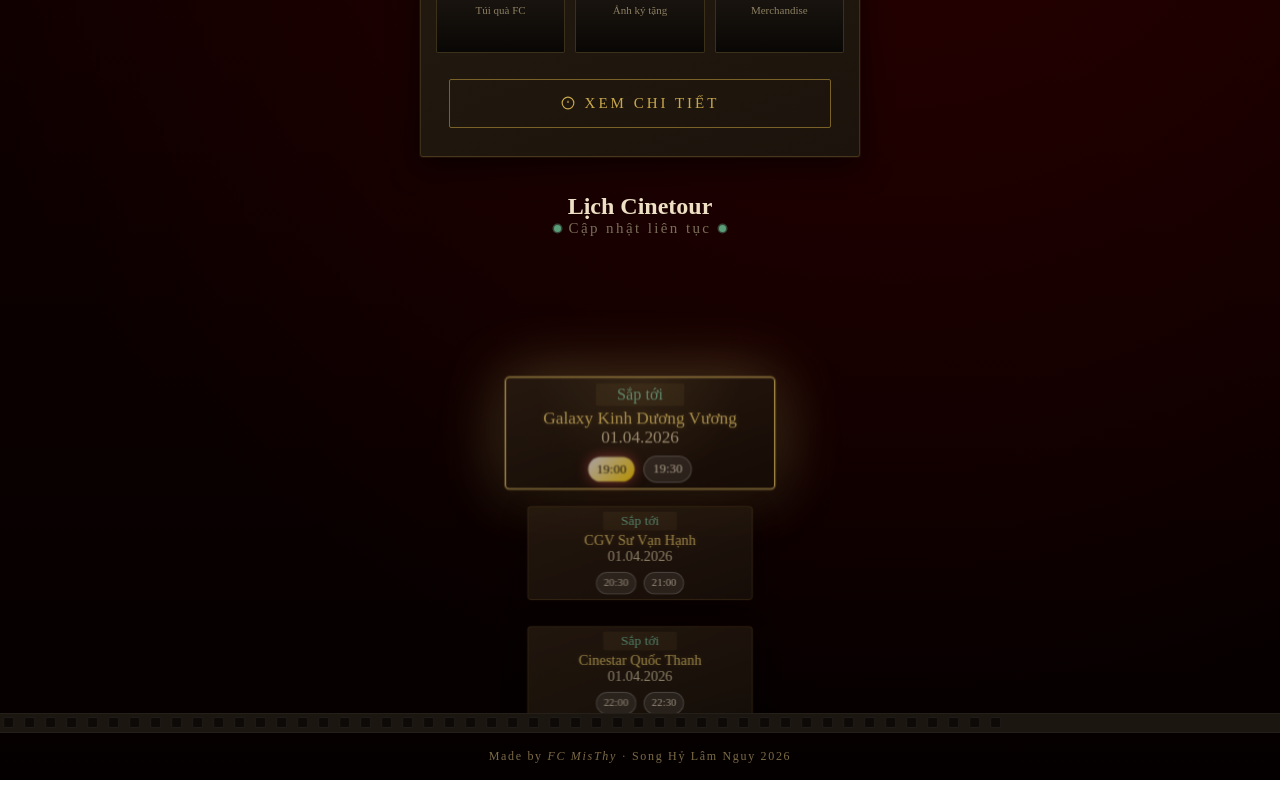
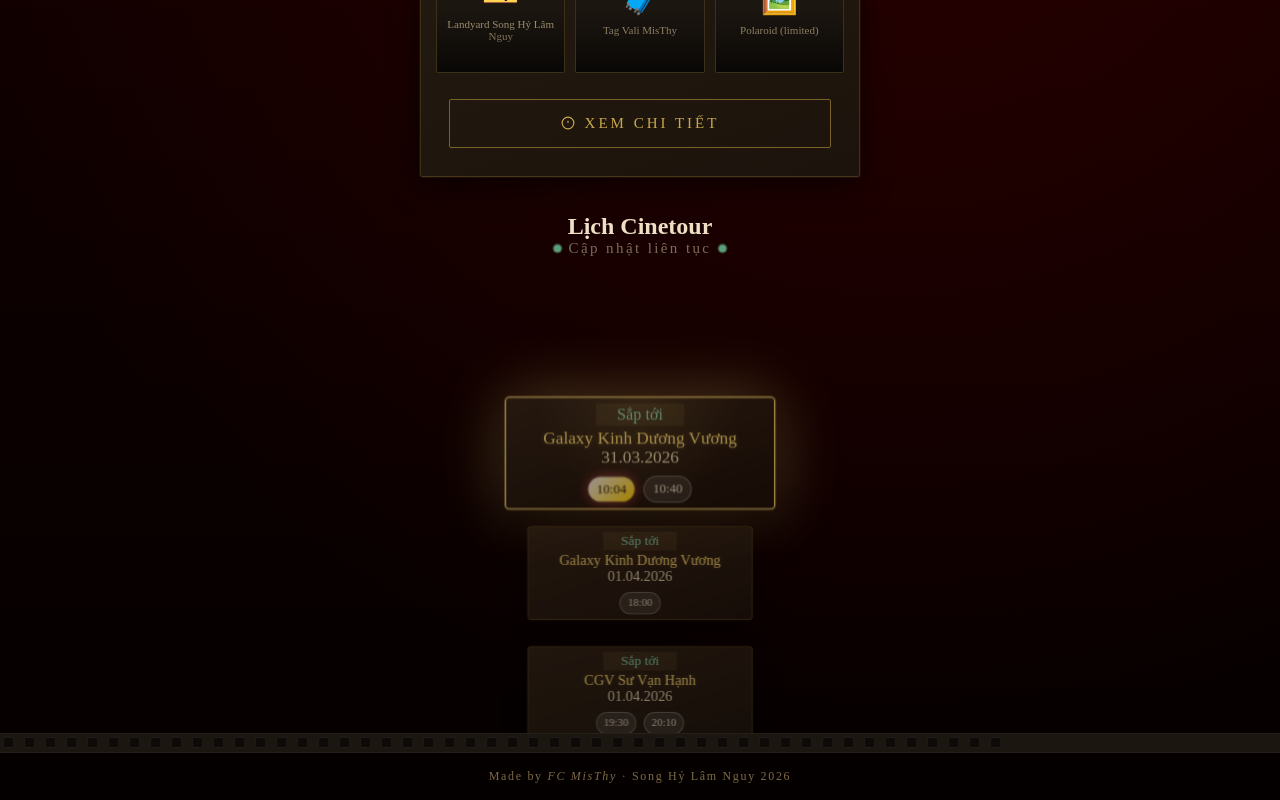
Before and after one commit to nth-Higooo/SongHy, a React (Vite) app: page / in a window 1280 px wide. Shown: the part 1834-2634 px from the top of the page. Built offline with nearby package versions, Linux system fonts and the light colour scheme; a web font is replaced by a local one.

Commit message:
update cinetour schedule

```diff
--- a/src/components/Giveaway.jsx
+++ b/src/components/Giveaway.jsx
@@ -1,13 +1,13 @@
 const steps = [
-  "Giữ lại vé hoặc ảnh chụp tại rạp.",
-  "Đăng review kèm hashtag chương trình.",
-  "Gửi link bài đăng cho FC để tham gia bốc thăm may mắn.",
+  "Chụp ảnh check in tại poster/booth hoặc chụp vé (Có chữ SHLN).",
+  "Đăng bài review kèm hashtag #SongHyLamNguy #SHLN.",
+  "Điền form link bài đăng review.",
 ];
 
 const gifts = [
-  { icon: "🧧", name: "Túi quà FC" },
-  { icon: "📸", name: "Ảnh ký tặng" },
-  { icon: "🎀", name: "Merchandise" },
+  { icon: "🎫", name: " Landyard Song Hỷ Lâm Nguy " },
+  { icon: "🧳", name: "Tag Vali MisThy" },
+  { icon: "🖼️", name: "Polaroid (limited)" },
 ];
 
 export default function Giveaway() {
--- a/src/components/Roadmap.jsx
+++ b/src/components/Roadmap.jsx
@@ -5,21 +5,30 @@ export const milestones = [
   {
     city: "HCM",
     venue: "Galaxy Kinh Dương Vương",
+    date: "31.03.2026",
+    times: ["10:04", "10:40"],
+  },
+  // 01/04
+  {
+    city: "HCM",
+    venue: "Galaxy Kinh Dương Vương",
     date: "01.04.2026",
-    times: ["19:00", "19:30"],
+    times: ["18:00"],
   },
   {
     city: "HCM",
     venue: "CGV Sư Vạn Hạnh",
     date: "01.04.2026",
-    times: ["20:30", "21:00"],
+    times: ["19:30", "20:10"],
   },
   {
     city: "HCM",
     venue: "Cinestar Quốc Thanh",
     date: "01.04.2026",
-    times: ["22:00", "22:30"],
+    times: ["21:30", "22:00"],
   },
+
+  // 02/04
   {
     city: "HCM",
     venue: "Lotte Cinema Gò Vấp",
@@ -28,15 +37,135 @@ export const milestones = [
   },
   {
     city: "HCM",
-    venue: "BHD Quang Trung",
+    venue: "BHD Star Quang Trung",
     date: "02.04.2026",
-    times: ["20:30"],
+    times: ["20:30", "20:50"],
   },
   {
     city: "HCM",
     venue: "Beta Quang Trung",
     date: "02.04.2026",
     times: ["21:30", "22:00"],
+  },
+
+  // 03/04
+  {
+    city: "HCM",
+    venue: "CGV Landmark 81",
+    date: "03.04.2026",
+    times: ["18:00", "18:30"],
+  },
+  {
+    city: "HCM",
+    venue: "CGV Giga Mall",
+    date: "03.04.2026",
+    times: ["19:30", "20:00"],
+  },
+  {
+    city: "HCM",
+    venue: "Beta Ung Văn Khiêm",
+    date: "03.04.2026",
+    times: ["21:00", "21:30"],
+  },
+
+  // 04/04
+  {
+    city: "Biên Hòa",
+    venue: "Lotte Cinema Vincom Biên Hòa",
+    date: "04.04.2026",
+    times: ["18:00", "18:30"],
+  },
+  {
+    city: "Bình Dương",
+    venue: "CGV AEON Canary",
+    date: "04.04.2026",
+    times: ["20:00"],
+  },
+  {
+    city: "Bình Dương",
+    venue: "CGV Bình Dương Square",
+    date: "04.04.2026",
+    times: ["21:00", "21:30"],
+  },
+
+  // 05/04
+  {
+    city: "HCM",
+    venue: "Cinestar Sinh Viên",
+    date: "05.04.2026",
+    times: ["18:00", "18:30"],
+  },
+  {
+    city: "HCM",
+    venue: "BHD Star Lê Văn Việt",
+    date: "05.04.2026",
+    times: ["19:30", "20:00"],
+  },
+  {
+    city: "HCM",
+    venue: "CGV Vincom Mega Mall Grand Park",
+    date: "05.04.2026",
+    times: ["21:00", "21:30"],
+  },
+
+  // 06/04
+  {
+    city: "HCM",
+    venue: "Galaxy Parc Mall",
+    date: "06.04.2026",
+    times: ["18:00", "18:30"],
+  },
+  {
+    city: "HCM",
+    venue: "Lotte Cinema Nam Sài Gòn",
+    date: "06.04.2026",
+    times: ["19:30", "20:00"],
+  },
+  {
+    city: "HCM",
+    venue: "CGV Crescent Mall",
+    date: "06.04.2026",
+    times: ["21:00"],
+  },
+
+  // 07/04
+  {
+    city: "HCM",
+    venue: "Galaxy Nguyễn Du",
+    date: "07.04.2026",
+    times: ["18:00", "18:30"],
+  },
+  {
+    city: "HCM",
+    venue: "Mega GS Cao Thắng",
+    date: "07.04.2026",
+    times: ["19:30", "20:00"],
+  },
+  {
+    city: "HCM",
+    venue: "Beta Trần Quang Khải",
+    date: "07.04.2026",
+    times: ["21:00", "21:30"],
+  },
+
+  // 08/04
+  {
+    city: "HCM",
+    venue: "CGV AEON Bình Tân",
+    date: "08.04.2026",
+    times: ["18:40"],
+  },
+  {
+    city: "HCM",
+    venue: "CGV Celadon Tân Phú",
+    date: "08.04.2026",
+    times: ["19:30", "20:00"],
+  },
+  {
+    city: "HCM",
+    venue: "Galaxy Tân Bình",
+    date: "08.04.2026",
+    times: ["21:00", "21:30"],
   },
 ];
 
@@ -85,24 +214,81 @@ function getGlobalNearest(sorted, now) {
 function getStatus(dateStr, times, now) {
   if (!times?.length) return "tbd";
 
+  const TWO_HOURS = 2 * 60 * 60 * 1000;
+
   const allTimes = times.map((t) => parseDateTime(dateStr, t));
 
-  if (allTimes.every((t) => now > t)) return "past";
+  // nếu có mốc nào nằm trong khoảng [-2h, +∞) => vẫn coi là current
+  if (
+    allTimes.some((t) => {
+      const diff = now - t;
+      return diff >= 0 && diff <= TWO_HOURS;
+    })
+  ) {
+    return "current";
+  }
 
-  if (allTimes.some((t) => Math.abs(now - t) < 60 * 60 * 1000))
-    return "current";
+  // nếu có mốc sắp tới
+  if (allTimes.some((t) => t > now)) {
+    return "upcoming";
+  }
 
-  return "upcoming";
+  return "past";
 }
-
 function formatCountdown(diff) {
   if (diff <= 0) return "Đang diễn ra";
 
-  const h = Math.floor(diff / (1000 * 60 * 60));
-  const m = Math.floor((diff % (1000 * 60 * 60)) / (1000 * 60));
-  const s = Math.floor((diff % (1000 * 60)) / 1000);
+  const totalSec = Math.floor(diff / 1000);
+  const d = Math.floor(totalSec / (3600 * 24));
+  const h = Math.floor((totalSec % (3600 * 24)) / 3600);
+  const m = Math.floor((totalSec % 3600) / 60);
+  const s = totalSec % 60;
 
-  return `${h}h ${m}m ${s}s`;
+  if (d > 0) return `${d} ngày`;
+  if (h > 0) return `${h}h`;
+  if (m > 0) return `${m}m ${s}s`;
+  return `${s}s`;
+}
+
+function getTimeStatus(dateStr, timeStr, now) {
+  const t = parseDateTime(dateStr, timeStr);
+  if (!t) return { type: "tbd", label: timeStr };
+
+  const TWO_HOURS = 2 * 60 * 60 * 1000;
+  const diff = t - now;
+
+  // đang diễn ra (tới +2h)
+  if (diff <= 0 && Math.abs(diff) <= TWO_HOURS) {
+    return {
+      type: "current",
+      label: `${timeStr} - đang diễn ra`,
+    };
+  }
+
+  // đã qua >2h
+  if (diff < 0) {
+    return {
+      type: "past",
+      label: timeStr,
+    };
+  }
+
+  // sắp tới
+  return {
+    type: "upcoming",
+    label: `${timeStr} `,
+  };
+}
+
+function getNearestTime(dateStr, times, now) {
+  if (!times?.length) return null;
+
+  const futureTimes = times
+    .map((t) => parseDateTime(dateStr, t))
+    .filter((t) => t > now)
+    .sort((a, b) => a - b);
+
+  return futureTimes[0] || null;
 }
 
 function safe(v) {
@@ -128,15 +314,29 @@ export default function Roadmap() {
     return () => clearInterval(interval);
   }, []);
 
+  function isWithinNextDays(dateStr, now, days = 4) {
+    const match = dateStr.match(/(\d{2})\.(\d{2})\.(\d{4})/);
+    if (!match) return false;
+
+    const [, d, m, y] = match;
+    const date = new Date(y, m - 1, d);
+
+    const start = new Date(now.getFullYear(), now.getMonth(), now.getDate());
+    const end = new Date(start);
+    end.setDate(start.getDate() + days);
+
+    return date >= start && date <= end;
+  }
   /* ===== SORT ===== */
   const sorted = useMemo(() => {
     return [...milestones]
+      .filter((m) => isWithinNextDays(m.date, now, 4))
       .map((m) => ({
         ...m,
         parsed: parseDateTime(m.date, m.times?.[0]),
       }))
       .sort((a, b) => (a.parsed || Infinity) - (b.parsed || Infinity));
-  }, []);
+  }, [now]);
 
   /* ===== GLOBAL NEAREST ===== */
   const globalNearest = useMemo(
@@ -214,6 +414,8 @@ export default function Roadmap() {
         <div className="milestones">
           {sorted.map((m, i) => {
             const isOdd = i % 2 === 0;
+            const nearestTime = getNearestTime(m.date, m.times, now);
+            const diff = nearestTime ? nearestTime - now : null;
             const status = getStatus(m.date, m.times, now);
             const isActive = i === activeIndex;
 
@@ -234,6 +436,8 @@ export default function Roadmap() {
 
                 <div className="m-card-times">
                   {m.times?.map((t, idx) => {
+                    const info = getTimeStatus(m.date, t, now);
+
                     const isNearest =
                       i === globalNearest.milestoneIndex &&
                       idx === globalNearest.timeIndex;
@@ -241,9 +445,9 @@ export default function Roadmap() {
                     return (
                       <span
                         key={idx}
-                        className={`time-pill ${isNearest ? "active" : ""}`}
+                        className={`time-pill ${info.type} ${isNearest ? "active" : ""}`}
                       >
-                        {t}
+                        {info.label}
                       </span>
                     );
                   })}
--- a/src/styles.css
+++ b/src/styles.css
@@ -277,7 +277,10 @@ main {
   transform: translate(-50%, -50%);
   color: rgba(201, 168, 76, 0.03);
 }
-
+body.light .ty-bg-char {
+  color: rgba(44, 74, 122, 0.06); /* navy rất nhẹ */
+  text-shadow: 0 0 20px rgba(63, 111, 181, 0.08);
+}
 .ty-card p {
   font-size: 18px;
   line-height: 1.95;
@@ -1010,3 +1013,15 @@ body.light .page-footer {
     opacity: 0;
   }
 }
+.time-pill.current {
+  color: #39b96f;
+  font-weight: 600;
+}
+
+.time-pill.upcoming {
+  opacity: 0.9;
+}
+
+.time-pill.past {
+  opacity: 0.4;
+}
```
Also changed, not shown: 1 other file (tests, documents, lock files or other folders).
